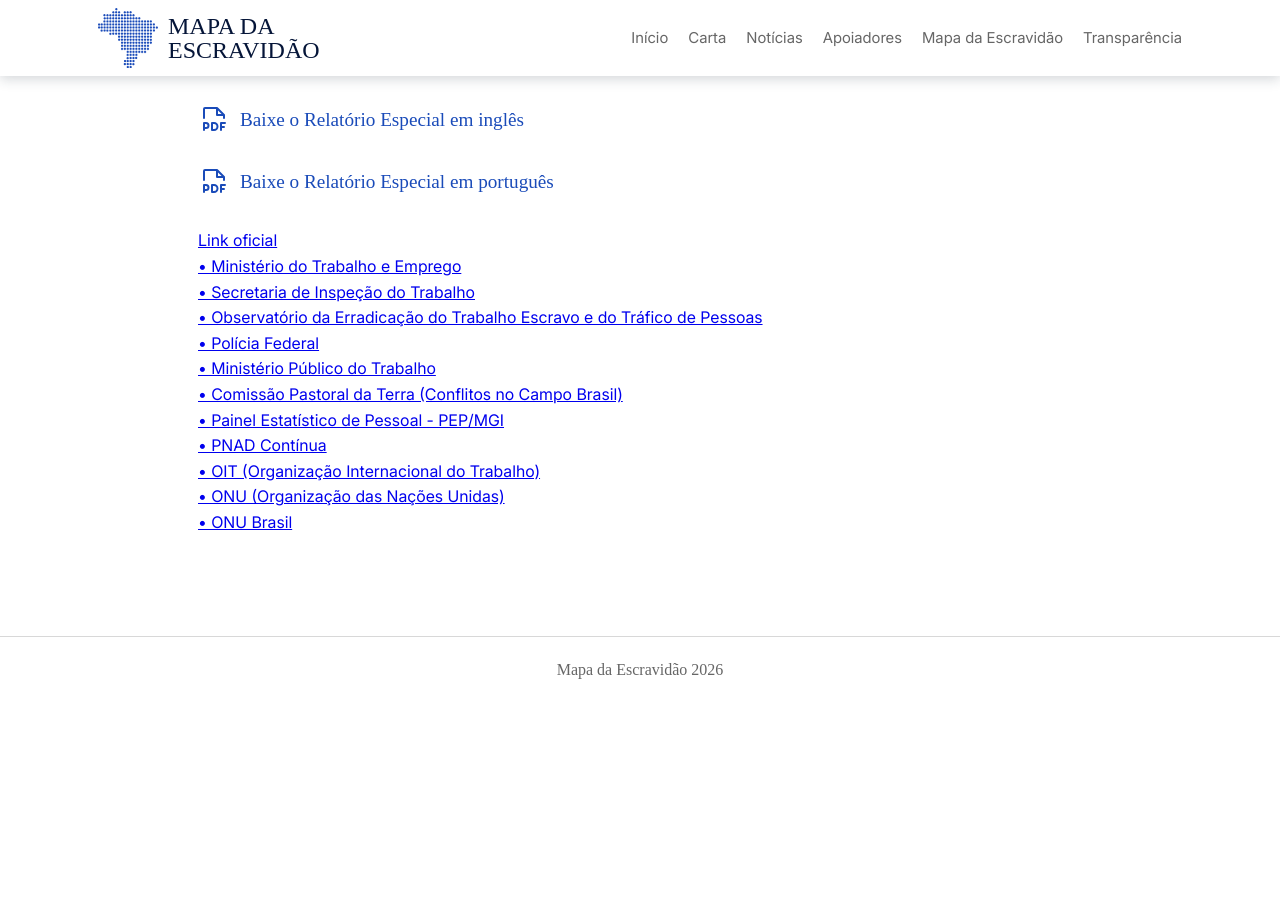
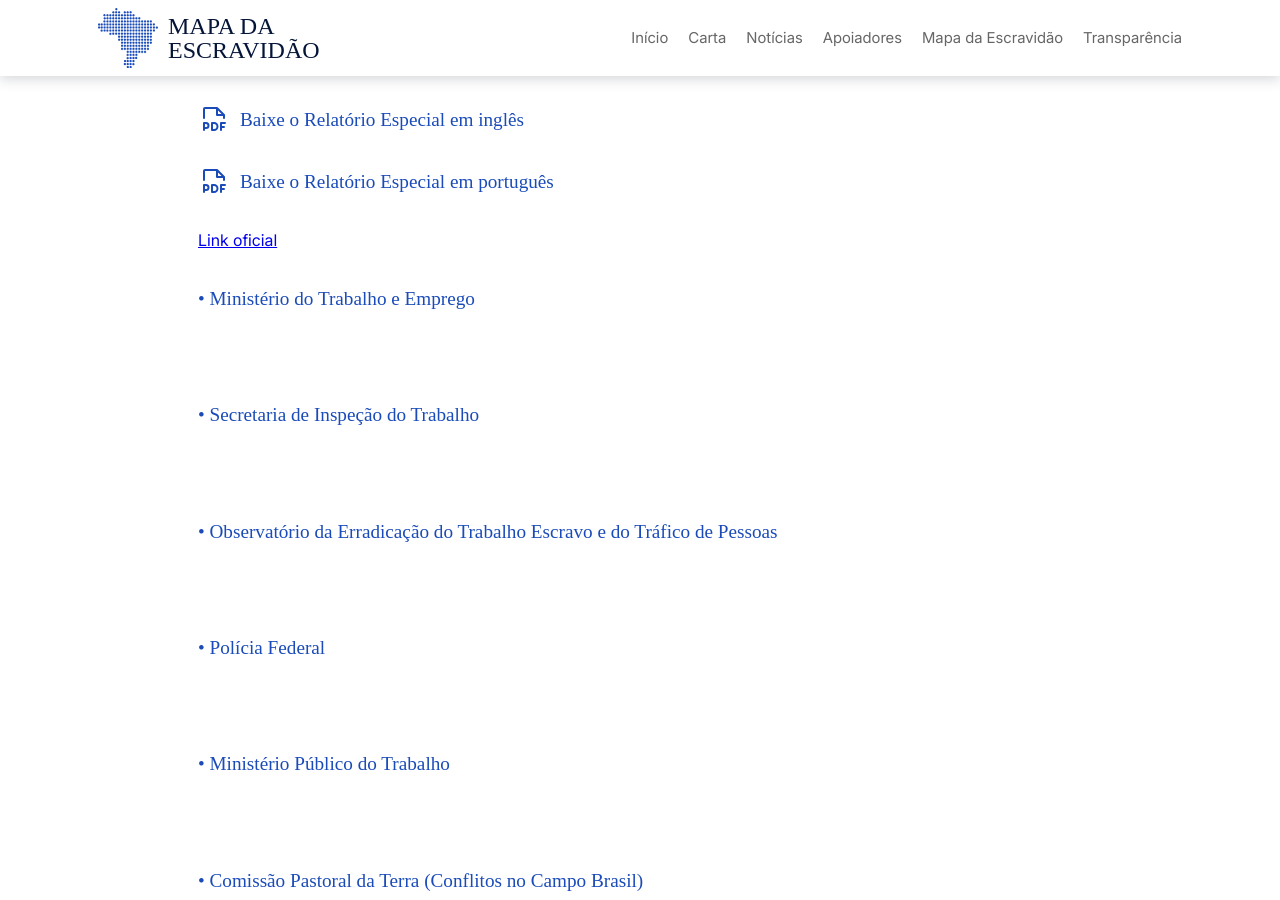
Before and after one commit to Landowski/mapa-escravidao, a Jekyll site: the page built from transparencia.html, in a window 1280 px wide and 900 px high, scrolled down 693 px. Built offline with Jekyll 4.4.1, drawn with Linux system fonts in a browser that asks for light colours; some web fonts are replaced; before the commit the page ends 1396 px from its top, so only the background shows below that.

Commit message:
Update transparencia.html

```diff
--- a/transparencia.html
+++ b/transparencia.html
@@ -42,27 +42,27 @@
                 <a href="https://www.ohchr.org/en/documents/country-reports/ahrc6336add1-visit-brazil-report-special-rapporteur-contemporary-forms" target="_blank">Link oficial</a>
 
                 <p>
-                        <a href="https://www.gov.br/trabalho-e-emprego/pt-br" target="_blank">• Ministério do Trabalho e Emprego</a>
+                        <a href="https://www.gov.br/trabalho-e-emprego/pt-br" target="_blank" class="todas-noticias">• Ministério do Trabalho e Emprego</a>
                         <br>
-                        <a href="https://www.gov.br/trabalho-e-emprego/pt-br/assuntos/inspecao-do-trabalho" target="_blank">• Secretaria de Inspeção do Trabalho</a>
+                        <a href="https://www.gov.br/trabalho-e-emprego/pt-br/assuntos/inspecao-do-trabalho" target="_blank" class="todas-noticias">• Secretaria de Inspeção do Trabalho</a>
                         <br>
-                        <a href="https://smartlab.mpt.mp.br/trabalhoescravo" target="_blank">• Observatório da Erradicação do Trabalho Escravo e do Tráfico de Pessoas</a>
+                        <a href="https://smartlab.mpt.mp.br/trabalhoescravo" target="_blank" class="todas-noticias">• Observatório da Erradicação do Trabalho Escravo e do Tráfico de Pessoas</a>
                         <br>
-                        <a href="https://www.gov.br/pf/pt-br" target="_blank">• Polícia Federal</a>
+                        <a href="https://www.gov.br/pf/pt-br" target="_blank" class="todas-noticias">• Polícia Federal</a>
                         <br>
-                        <a href="https://mpt.mp.br/" target="_blank">• Ministério Público do Trabalho</a>
+                        <a href="https://mpt.mp.br/" target="_blank" class="todas-noticias">• Ministério Público do Trabalho</a>
                         <br>
-                        <a href="https://cptnacional.org.br/caderno/conflitos-no-campo-brasil-2025/" target="_blank">• Comissão Pastoral da Terra (Conflitos no Campo Brasil)</a>
+                        <a href="https://cptnacional.org.br/caderno/conflitos-no-campo-brasil-2025/" target="_blank" class="todas-noticias">• Comissão Pastoral da Terra (Conflitos no Campo Brasil)</a>
                         <br>
-                        <a href="https://www.gov.br/servidor/pt-br/observatorio-de-pessoal-govbr/painel-estatistico-de-pessoal/" target="_blank">• Painel Estatístico de Pessoal - PEP/MGI</a>
+                        <a href="https://www.gov.br/servidor/pt-br/observatorio-de-pessoal-govbr/painel-estatistico-de-pessoal/" target="_blank" class="todas-noticias">• Painel Estatístico de Pessoal - PEP/MGI</a>
                         <br>
-                        <a href="https://www.ibge.gov.br/estatisticas/sociais/trabalho/17270-pnad-continua.html" target="_blank">• PNAD Contínua</a>
+                        <a href="https://www.ibge.gov.br/estatisticas/sociais/trabalho/17270-pnad-continua.html" target="_blank" class="todas-noticias">• PNAD Contínua</a>
                         <br>
-                        <a href="https://www.ilo.org/" target="_blank">• OIT (Organização Internacional do Trabalho)</a>
+                        <a href="https://www.ilo.org/" target="_blank" class="todas-noticias">• OIT (Organização Internacional do Trabalho)</a>
                         <br>
-                        <a href="https://www.un.org/pt/" target="_blank">• ONU (Organização das Nações Unidas)</a>
+                        <a href="https://www.un.org/pt/" target="_blank" class="todas-noticias">• ONU (Organização das Nações Unidas)</a>
                         <br>
-                        <a href="https://brasil.un.org/pt-br" target="_blank">• ONU Brasil</a>
+                        <a href="https://brasil.un.org/pt-br" target="_blank" class="todas-noticias">• ONU Brasil</a>
                 </p>
 
             </div>
```
